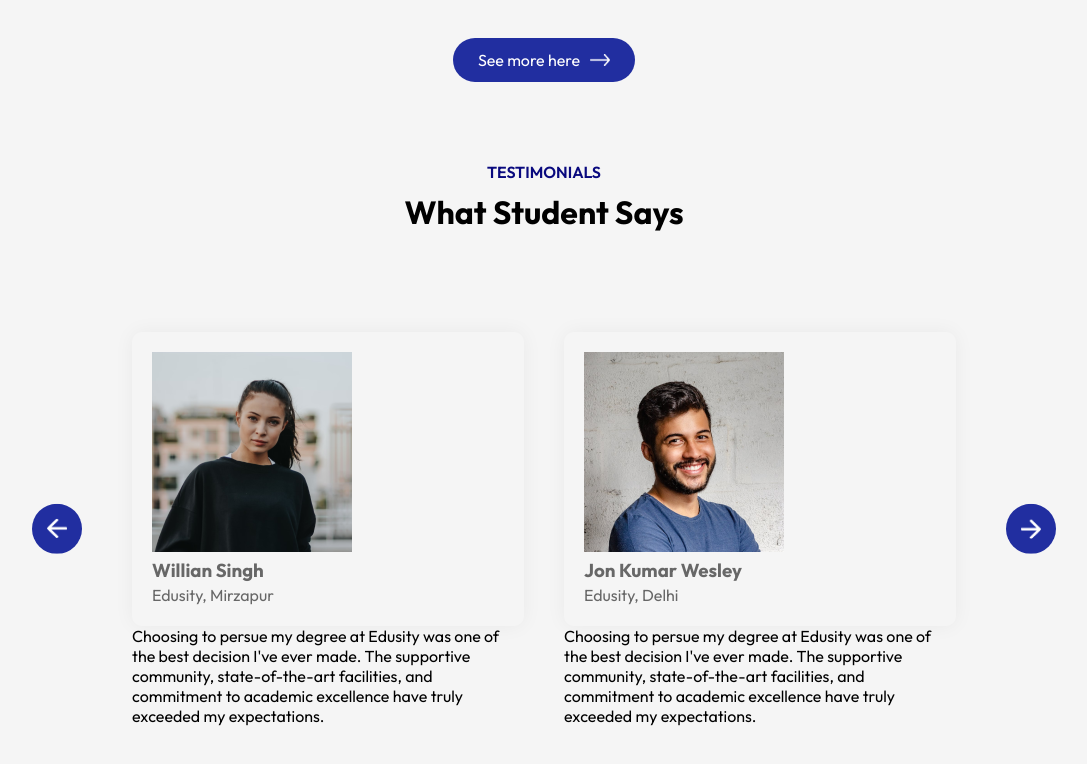
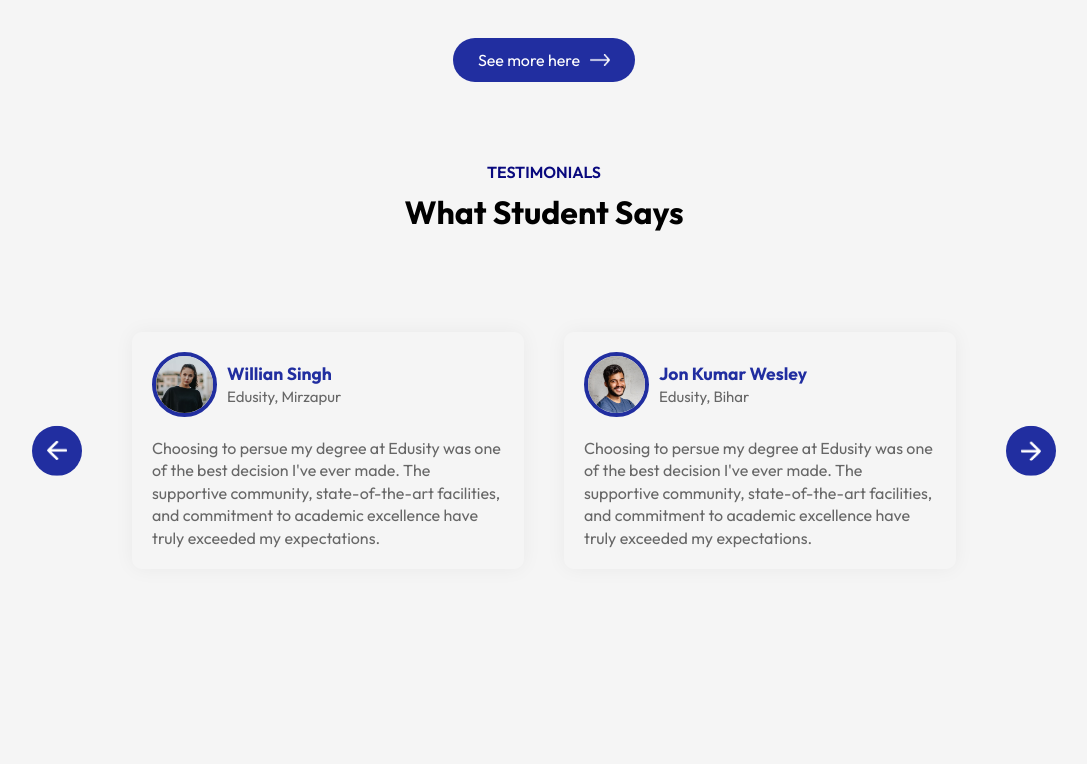
Before and after one commit to ayush-ac7/University-website, a React (Vite) app: page / in a window 1280 px wide. Shown: the part 2308-3072 px from the top of the page, without its empty margins (96-1183 px from the left). After the commit the page ends 2977 px from the top, so only its background shows below. Built offline with nearby package versions, Linux system fonts and the light colour scheme.

Commit message:
added slider info

```diff
--- a/src/Components/Testimonials/Testimonials.css
+++ b/src/Components/Testimonials/Testimonials.css
@@ -40,3 +40,18 @@
     line-height: 1.4;
     color: #676767;
 }
+.slide img {
+    width: 65px;
+    border-radius: 50%;
+    margin-right: 10px;
+    border: 4px solid #212EA0;
+}
+.user-info {
+    display: flex;
+    align-items: center;
+    margin-bottom: 20px;
+    font-size: 15px;
+}
+.user-info h3 {
+  color: #212EA0;
+}
--- a/src/Components/Testimonials/Testimonials.jsx
+++ b/src/Components/Testimonials/Testimonials.jsx
@@ -17,8 +17,8 @@ export default function Testimonials() {
                         <div className="slide">
                             <div className="user-info">
                                 <img src={user_1} alt="" />
-                            </div>
                             <div>
+
                                 <h3>Willian Singh</h3>
                                 <span>Edusity, Mirzapur</span>
                             </div>
@@ -28,15 +28,16 @@ export default function Testimonials() {
                             community, state-of-the-art facilities, and commitment
                             to academic excellence have truly exceeded my
                             expectations.</p>
+                        </div>
                     </li>
                     <li>
                         <div className="slide">
                             <div className="user-info">
                                 <img src={user_2} alt="" />
-                            </div>
                             <div>
+
                                 <h3>Jon Kumar Wesley</h3>
-                                <span>Edusity, Delhi</span>
+                                <span>Edusity, Bihar</span>
                             </div>
                             </div>
                           <p>Choosing to persue my degree at Edusity was one of
@@ -44,15 +45,16 @@ export default function Testimonials() {
                             community, state-of-the-art facilities, and commitment
                             to academic excellence have truly exceeded my
                             expectations.</p>
+                        </div>
                     </li>
                     <li>
                         <div className="slide">
                             <div className="user-info">
                                 <img src={user_3} alt="" />
-                            </div>
                             <div>
-                                <h3>Hermoine Gupta</h3>
-                                <span>Edusity, Itawa</span>
+
+                                <h3>Willian Singh</h3>
+                                <span>Hermoine Gupta, Mumbai</span>
                             </div>
                             </div>
                           <p>Choosing to persue my degree at Edusity was one of
@@ -60,13 +62,14 @@ export default function Testimonials() {
                             community, state-of-the-art facilities, and commitment
                             to academic excellence have truly exceeded my
                             expectations.</p>
+                        </div>
                     </li>
                     <li>
                         <div className="slide">
                             <div className="user-info">
                                 <img src={user_4} alt="" />
-                            </div>
                             <div>
+
                                 <h3>Harry Puttar</h3>
                                 <span>Edusity, Punjab</span>
                             </div>
@@ -76,6 +79,7 @@ export default function Testimonials() {
                             community, state-of-the-art facilities, and commitment
                             to academic excellence have truly exceeded my
                             expectations.</p>
+                        </div>
                     </li>
                 </ul>
             </div>
```
Lines whose indentation alone changed are shown as unchanged.
